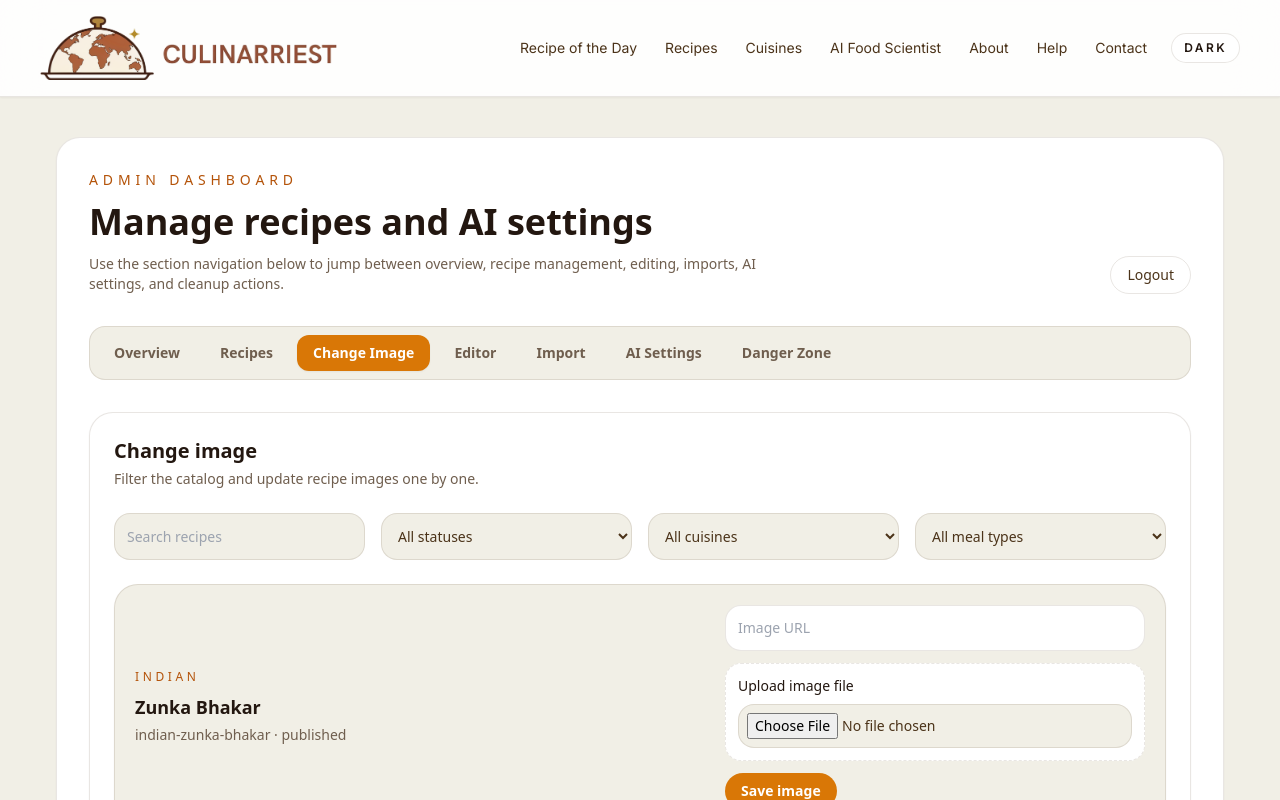
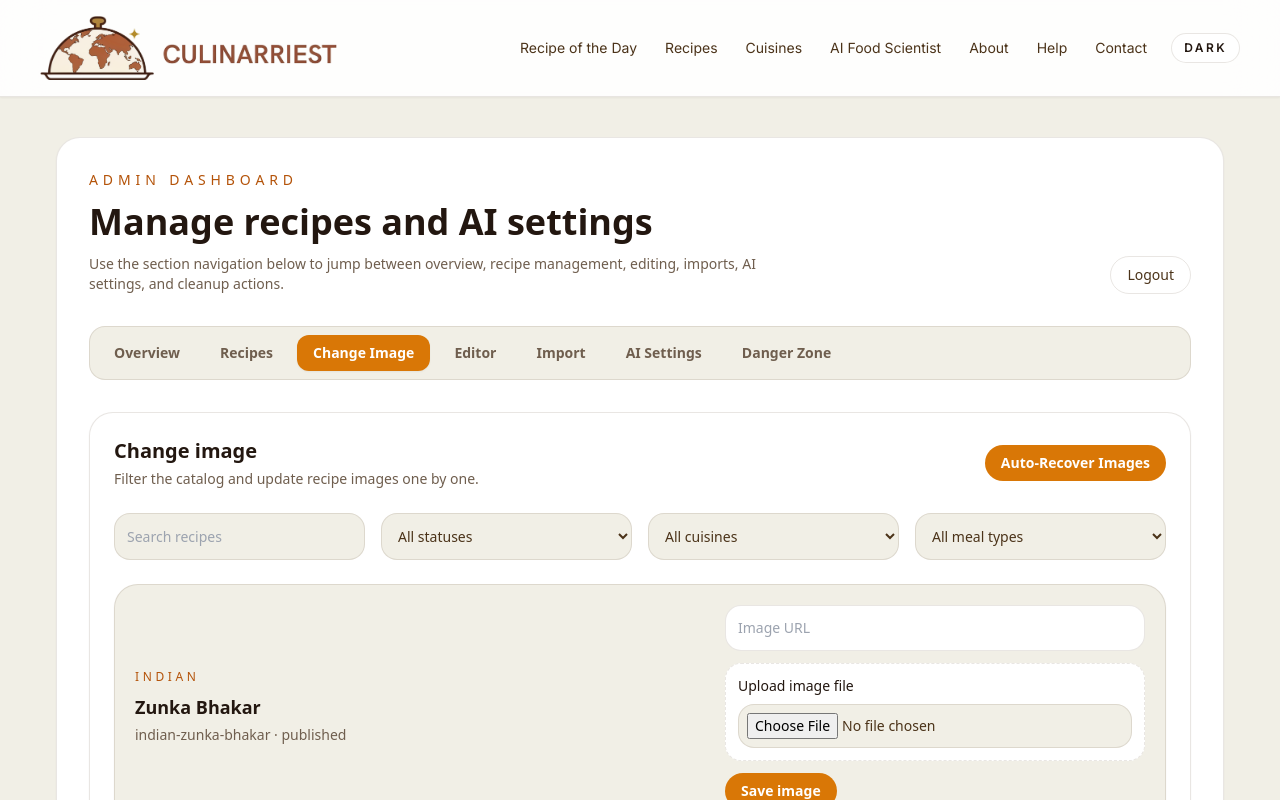
Before and after one commit to Mashhood16/culinary, a Next.js app: page /admin in a window 1280 px wide. Both pictures are taken after a click on the button "Change Image". Shown: the top 800 px of the page. Built offline with nearby package versions, Linux system fonts and the light colour scheme; a web font is replaced by a local one.

Commit message:
feat: add image recovery button to admin UI

```diff
--- a/src/app/admin/page.tsx
+++ b/src/app/admin/page.tsx
@@ -782,6 +782,26 @@ export default function AdminPage() {
                   <h2 className="text-xl font-semibold text-stone-900">Change image</h2>
                   <p className="mt-1 text-sm text-stone-600">Filter the catalog and update recipe images one by one.</p>
                 </div>
+                <button
+                  type="button"
+                  onClick={async () => {
+                    const btn = document.getElementById('recover-btn');
+                    if (btn) btn.innerText = 'Recovering...';
+                    try {
+                      const res = await fetch('/api/admin/recover-images', { method: 'POST', credentials: 'same-origin' });
+                      const data = await res.json();
+                      alert(data.message || (data.error ? `Error: ${data.error}` : 'Recovery complete.'));
+                      if (res.ok) window.location.reload();
+                    } catch (e: any) {
+                      alert(`Error: ${e.message}`);
+                    }
+                    if (btn) btn.innerText = 'Auto-Recover Images';
+                  }}
+                  id="recover-btn"
+                  className="rounded-full bg-amber-600 px-4 py-2 text-sm font-semibold text-white hover:bg-amber-700"
+                >
+                  Auto-Recover Images
+                </button>
               </div>
 
               <div className="mt-6 grid gap-4 sm:grid-cols-2 lg:grid-cols-4">
```
Also changed, not shown: 1 other file (tests, documents, lock files or other folders).
